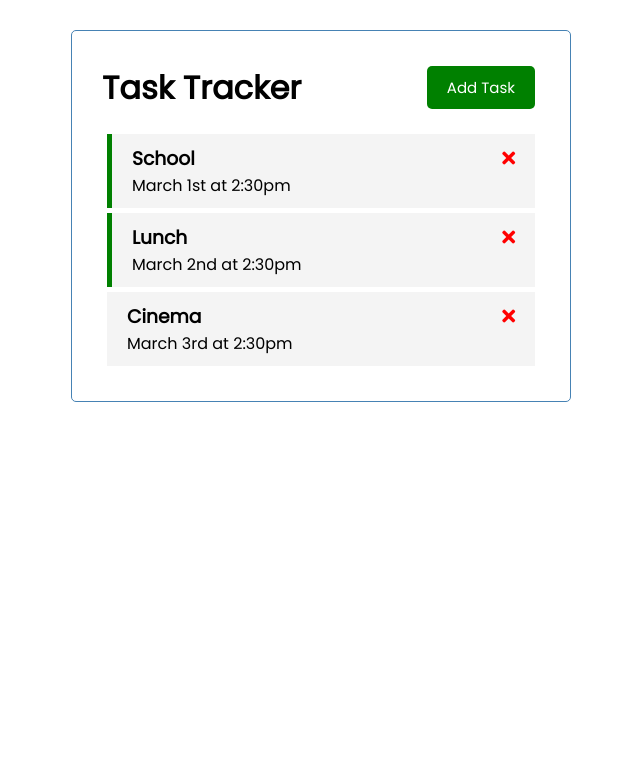
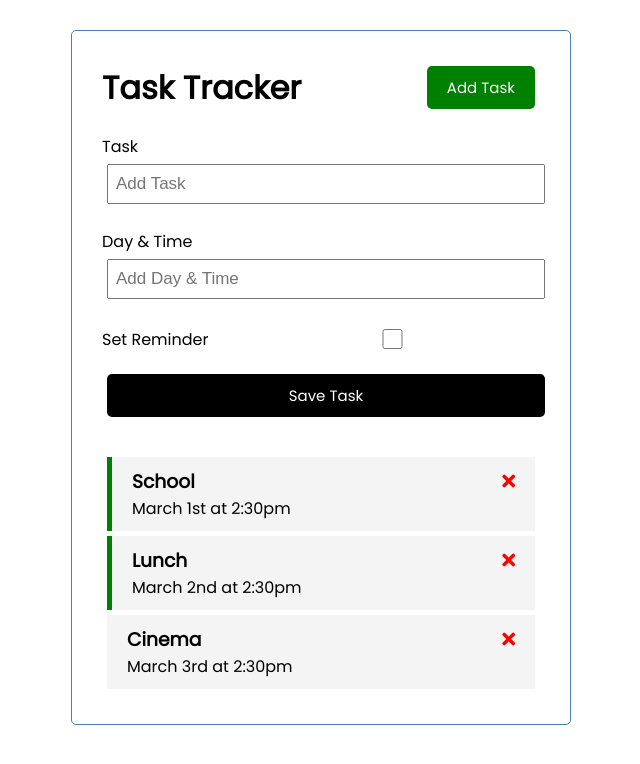
Before and after one commit to hesteren/vue-js-crash-course, a Vue app: page / in a window 1280 px wide. Shown: the top 764 px of the page, without its empty margins (319-959 px from the left). Built offline with nearby package versions, Linux system fonts and the light colour scheme.

Commit message:
Add new task

```diff
--- a/src/App.vue
+++ b/src/App.vue
@@ -1,6 +1,7 @@
 <template>
   <div class="container">
     <Header title="Task Tracker"></Header>
+    <AddTask @add-task="addTask"></AddTask>
     <Tasks @toggle-reminder="toggleReminder" @delete-task="deleteTask" :tasks="tasks"></Tasks>
   </div>
 </template>
@@ -12,6 +13,7 @@
 <script>
 import Header from './components/Header.vue';
 import Tasks from './components/Tasks.vue';
+import AddTask from './components/AddTask.vue';
 
 
 
@@ -21,7 +23,8 @@ export default {
   name: 'App',
   components: {
     Header,
-    Tasks
+    Tasks,
+    AddTask
 },
 methods: {
   deleteTask(id) {
@@ -30,6 +33,9 @@ methods: {
   },
   toggleReminder(id) {
     this.tasks = this.tasks.map((task) => task.id == id ? {...task, reminder: !task.reminder } : task )
+  },
+  addTask(task) {
+    this.tasks = [...this.tasks, task]
   }
 },
   data() {
--- a/src/components/AddTask.vue
+++ b/src/components/AddTask.vue
@@ -1,4 +1,7 @@
 <template>
+
+    <!-- v-model binds data to input elements -->
+
     <form @submit="onSubmit" class="add-form">
     <div class="form-control">
       <label>Task</label>
@@ -21,11 +24,78 @@
     <input type="submit" value="Save Task" class="btn btn-block" />
   </form>
 </template>
+
+
+
+
 <script>
 export default {
+    name: 'AddTask',
+    data() {
+        return {
+            text: '',
+            day: '',
+            reminder: false
+        }
+    },
+    methods: {
+        onSubmit(e) {
+            e.preventDefault();
 
+            if (!this.text) {
+                alert('Please add a task')
+                return
+            }
+
+            const newTask = {
+                // random id
+                id: Math.floor(Math.random() * 1000000),
+                text: this.text,
+                day: this.day,
+                reminder: this.reminder
+            }
+
+            this.$emit('add-task', newTask)
+
+            this.text = ''
+            this.day = ''
+            this.reminder = false
+        }
+    }
 }
 </script>
-<style>
 
-</style>
+
+
+
+
+<style scoped>
+    .add-form {
+      margin-bottom: 40px;
+    }
+    .form-control {
+      margin: 20px 0;
+    }
+    .form-control label {
+      display: block;
+    }
+    .form-control input {
+      width: 100%;
+      height: 40px;
+      margin: 5px;
+      padding: 3px 7px;
+      font-size: 17px;
+    }
+    .form-control-check {
+      display: flex;
+      align-items: center;
+      justify-content: space-between;
+    }
+    .form-control-check label {
+      flex: 1;
+    }
+    .form-control-check input {
+      flex: 2;
+      height: 20px;
+    }
+    </style>
```
